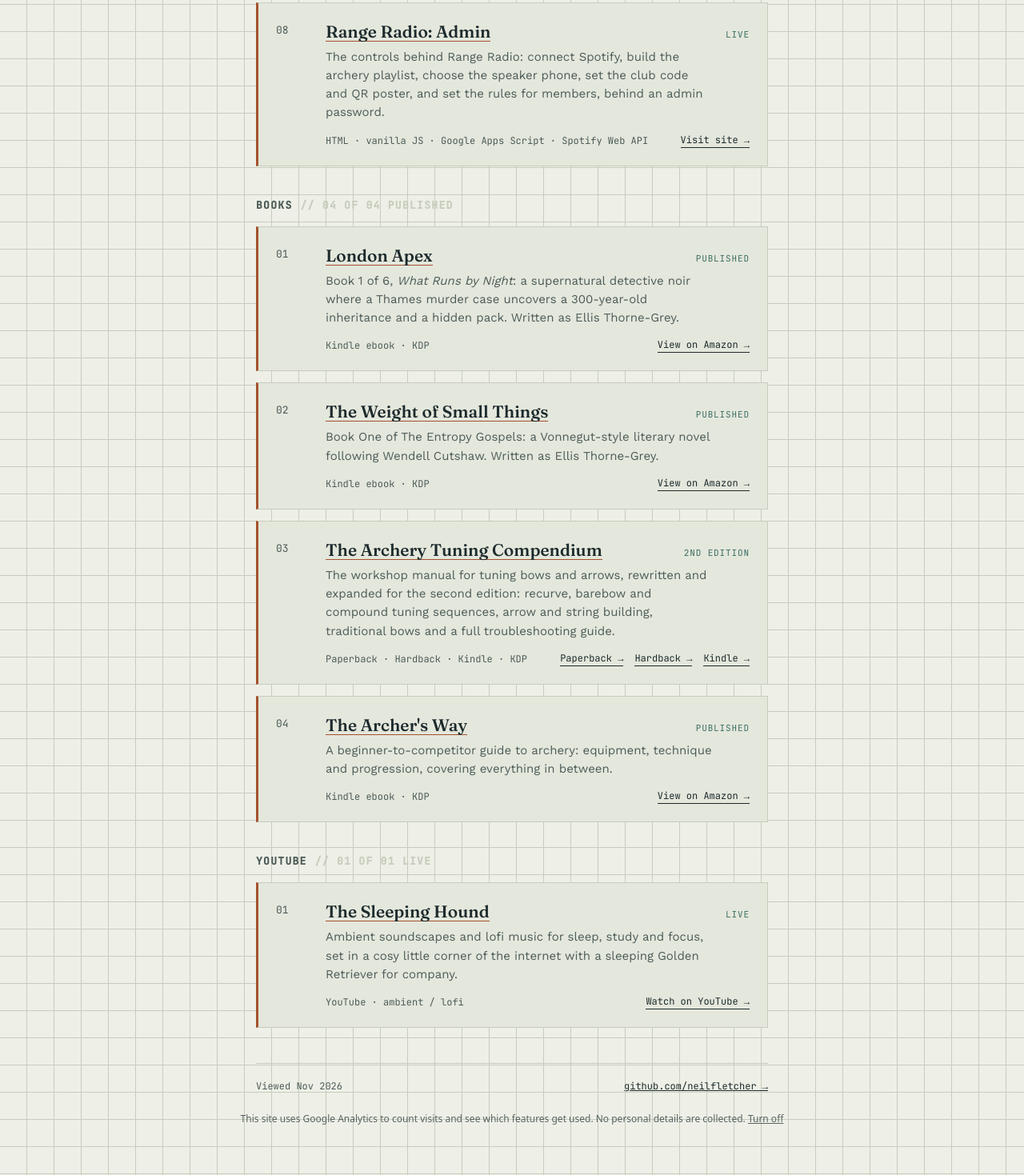
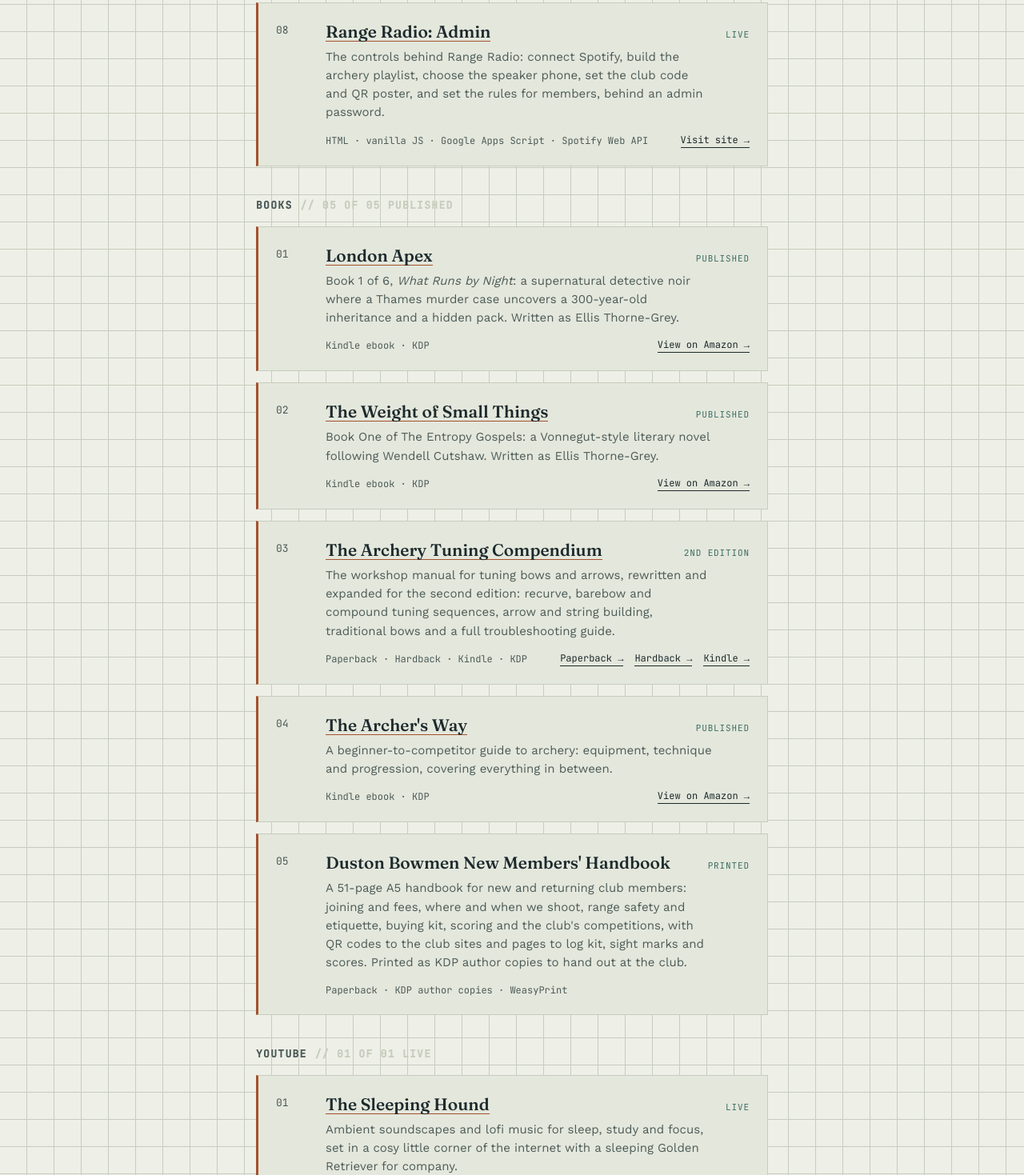
Before and after one commit to neilfletcher/neilfletcher.github.io, a plain HTML site: page index.html in a window 1280 px wide. Shown: the part 2782-4251 px from the top of the page at 80% size. Drawn offline with nearby package versions, Linux system fonts and the light colour scheme.

Commit message:
Add Duston Bowmen New Members' Handbook to the Books section
Co-Authored-By: Claude Opus 5.5 <noreply@anthropic.com>
Claude-Session: https://claude.ai/code/session_01LmehaXuobeRFKmEGkHEndB

```diff
--- a/index.html
+++ b/index.html
@@ -464,7 +464,7 @@
       </div>
     </div>
 
-    <h2>Books <span class="count">// 04 of 04 published</span></h2>
+    <h2>Books <span class="count">// 05 of 05 published</span></h2>
     <div class="entries">
       <div class="entry">
         <div class="num">01</div>
@@ -526,6 +526,20 @@
           <div class="meta-row">
             <span class="stack">Kindle ebook &middot; KDP</span>
             <a class="goto" href="https://www.amazon.co.uk/dp/B0GXQTLN4Y" target="_blank" rel="noopener">View on Amazon &rarr;</a>
+          </div>
+        </div>
+      </div>
+
+      <div class="entry">
+        <div class="num">05</div>
+        <div>
+          <div class="entry-title-row">
+            <h3>Duston Bowmen New Members' Handbook</h3>
+            <span class="status">Printed</span>
+          </div>
+          <p>A 51-page A5 handbook for new and returning club members: joining and fees, where and when we shoot, range safety and etiquette, buying kit, scoring and the club's competitions, with QR codes to the club sites and pages to log kit, sight marks and scores. Printed as KDP author copies to hand out at the club.</p>
+          <div class="meta-row">
+            <span class="stack">Paperback &middot; KDP author copies &middot; WeasyPrint</span>
           </div>
         </div>
       </div>
```
